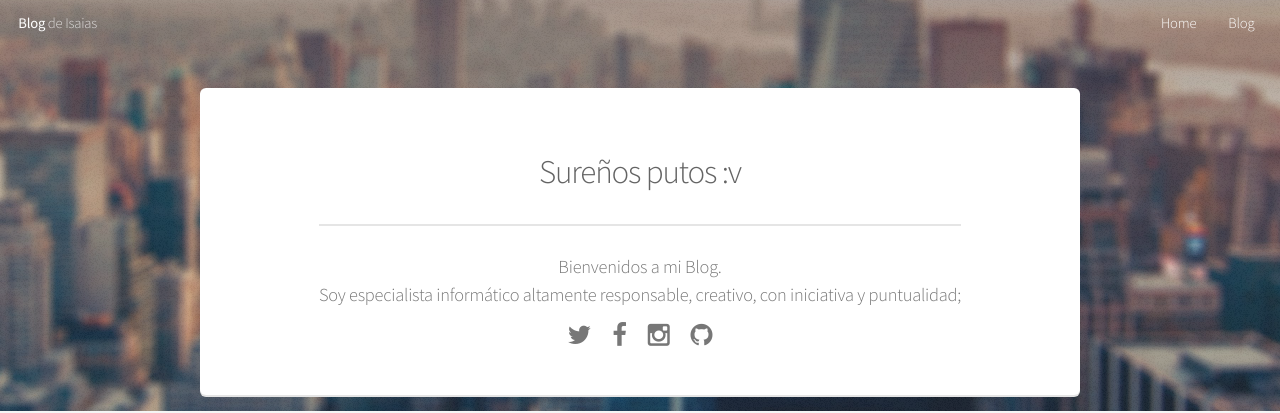
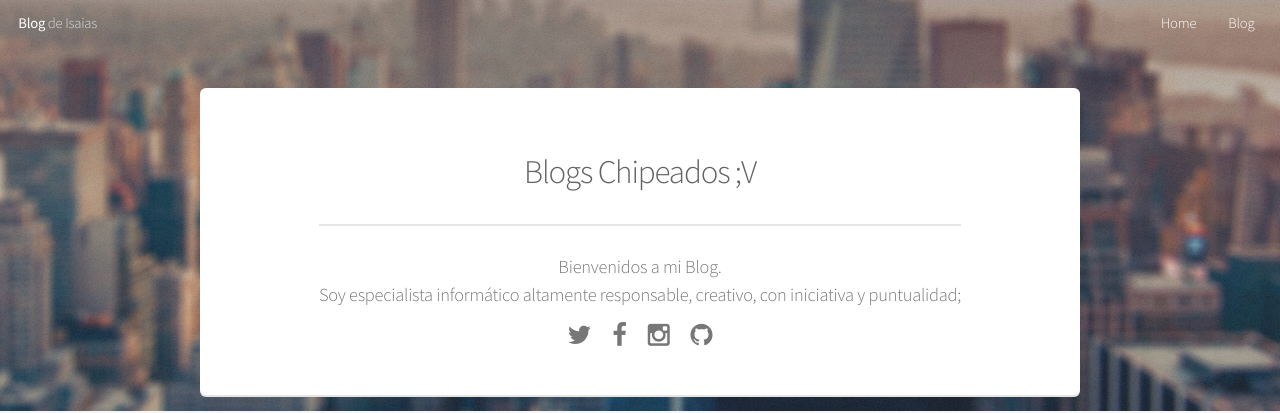
Before and after one commit to Isaias593/IndexBlog, a Jekyll site: the page built from index.html, in a window 1280 px wide. Shown: the top 413 px of the page. Built offline with Jekyll 4.4.1, drawn with Linux system fonts in a browser that asks for light colours; the list of posts is cut into pages by our own code.

Commit message:
Update index.html

```diff
--- a/index.html
+++ b/index.html
@@ -4,7 +4,7 @@ layout: default
 ---
 <section class="box special">
 	<header class="major">
-		<h2>Sureños putos :v
+		<h2>Blogs Chipeados ;V
 		</h2>
 		<p>Bienvenidos a mi Blog.<br />
 		Soy especialista informático altamente responsable, creativo, con iniciativa y
```
